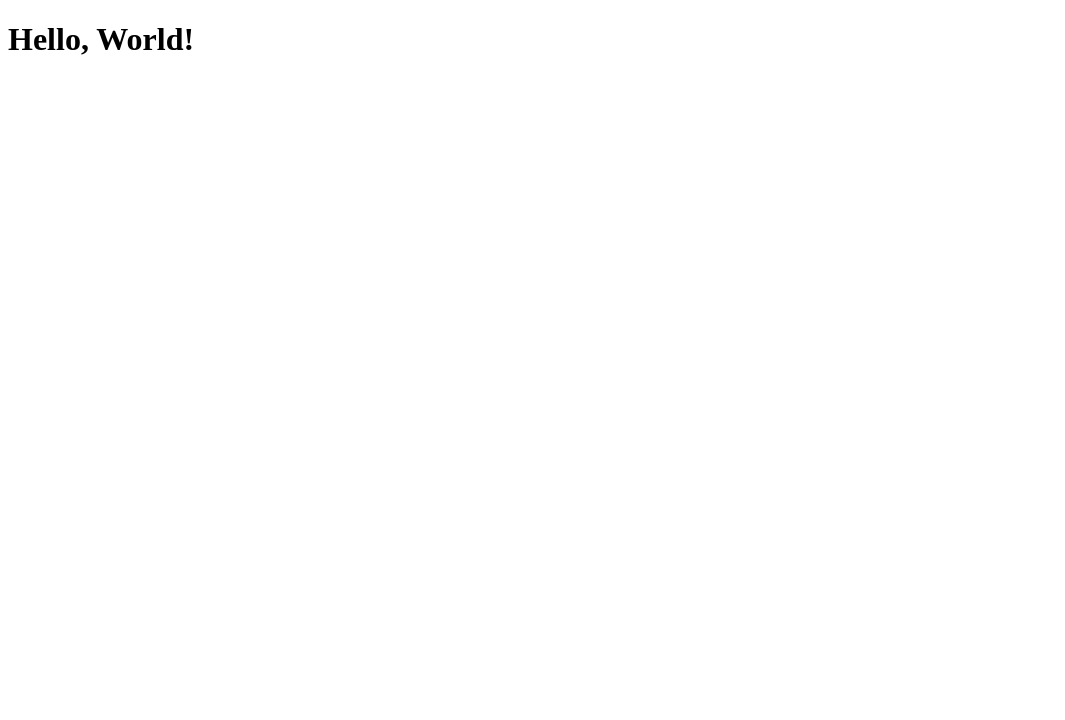
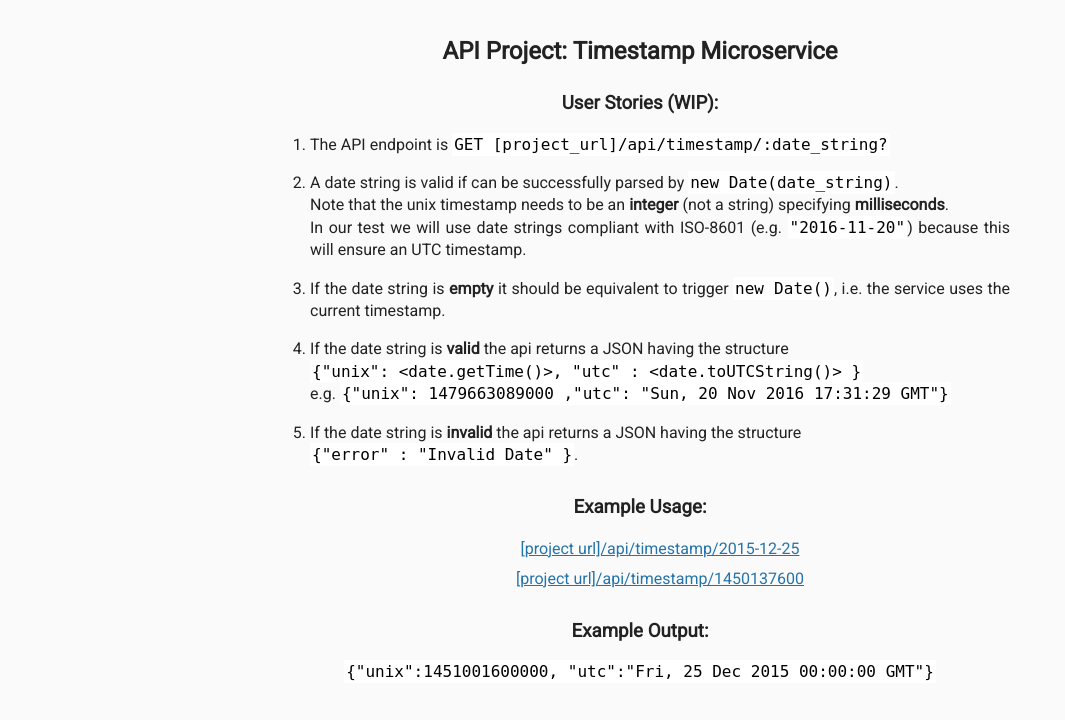
Before and after one commit to sircollins/API-Project-Timestamp-Microservice, a Flask app: page / in a window 1280 px wide. Before the commit the part shown is almost empty. Shown: the top 720 px of the page, without its empty margins (0-1065 px from the left). Run offline with Flask 2, Linux system fonts and the light colour scheme.

Commit message:
style from fcc example

```diff
--- a/static/style.css
+++ b/static/style.css
@@ -1,8 +1,53 @@
+/****** Main Styling ******/
+
 body {
-  text-align: center;
-  color: red;
+	font-family: 'Roboto', sans-serif;
+	font-size: 16px;
+	color: #222;
+	background-color: #FaFaFa;
+	text-align: center;
+	line-height: 1.4em;
 }
 
-h1 {
-  color: blue;
+.container {
+	padding: 0;
+	margin-top: 40px;
 }
+
+h3 {
+  margin-top: 30px;
+}
+
+.footer {
+	margin-top: 40px;
+}
+
+.user-stories {
+  position: relative;
+  text-align: justify;
+  max-width: 700px;
+  margin: 15px auto;
+}
+code {
+  font-family: monospace;
+  padding: 2px;
+  color: black;
+  background-color: #fff;
+}
+ol {
+	list-style-position: outside;
+}
+ul {
+	list-style-type: none;
+}
+
+li {
+  margin-bottom: 0.5em;
+}
+.user-stories li {
+  margin-bottom: 1em;
+}
+
+a {
+	color: #2574A9;
+}
--- a/templates/index.html
+++ b/templates/index.html
@@ -3,15 +3,40 @@
   <head>
     <meta charset="utf-8">
     <meta name="viewport" content="width=device-width, initial-scale=1.0">
-    <title>Hello from Flask</title>
-    <link src="{{ url_for('static', filename='style.css') }}" />
+    <title>Timestamp Microservice</title>
+    <link href="https://fonts.googleapis.com/css?family=Roboto" rel="stylesheet" type="text/css">
+    <link rel="stylesheet" type="text/css" href="{{ url_for('static', filename='style.css') }}" />
   </head>
 
   <body>
-    {% if name %}
-    <h1>Hello {{ name }}!</h1>
-    {% else %}
-    <h1>Hello, World!</h1>
-    {% endif %}
+    <div class="container">
+      <h2>API Project: Timestamp Microservice</h2>
+      <h3>User Stories (WIP):</h3>
+      <ol class="user-stories">
+
+        <li>The API endpoint is <code>GET [project_url]/api/timestamp/:date_string?</code></li>
+        <li>A date string is valid if can be successfully parsed by <code>new Date(date_string)</code>.<br>
+        Note that the unix timestamp needs to be an <strong>integer</strong> (not a string) specifying <strong>milliseconds</strong>.<br>
+        In our test we will use date strings compliant with ISO-8601 (e.g. <code>"2016-11-20"</code>) because this will ensure an UTC timestamp.</li>
+        <li>If the date string is <strong>empty</strong> it should be equivalent to trigger <code>new Date()</code>, i.e. the service uses the current timestamp.</li>
+        <li>If the date string is <strong>valid</strong> the api returns a JSON having the structure<br><code>{"unix": &lt;date.getTime()&gt;, "utc" : &lt;date.toUTCString()&gt; }</code><br>
+          e.g. <code>{"unix": 1479663089000 ,"utc": "Sun, 20 Nov 2016 17:31:29 GMT"}</code></li>
+        <li>If the date string is <strong>invalid</strong> the api returns a JSON having the structure <br>
+            <code>{"error" : "Invalid Date" }</code>.
+        </li>
+      </ol>
+
+      <h3>Example Usage:</h3>
+      <ul>
+        <li><a href="api/timestamp/2015-12-25" target="_blank">
+          [project url]/api/timestamp/2015-12-25</a></li>
+        <li><a href="api/timestamp/1450137600000" target="_blank">[project url]/api/timestamp/1450137600</a></li>
+      </ul>
+
+      <h3>Example Output:</h3>
+      <p>
+        <code>{"unix":1451001600000, "utc":"Fri, 25 Dec 2015 00:00:00 GMT"}</code>
+      </p>
+    </div>
   </body>
 </html>
```
